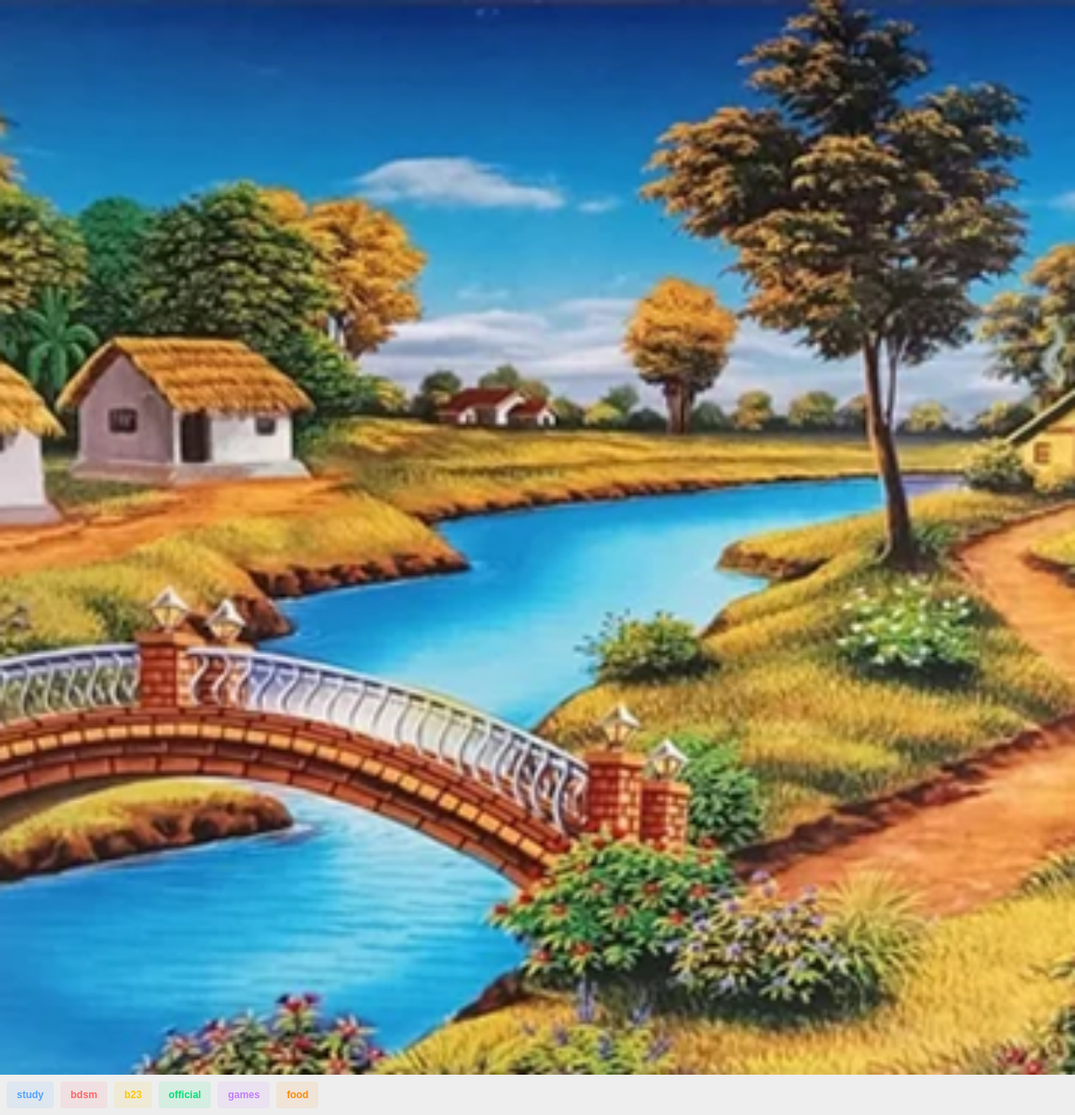
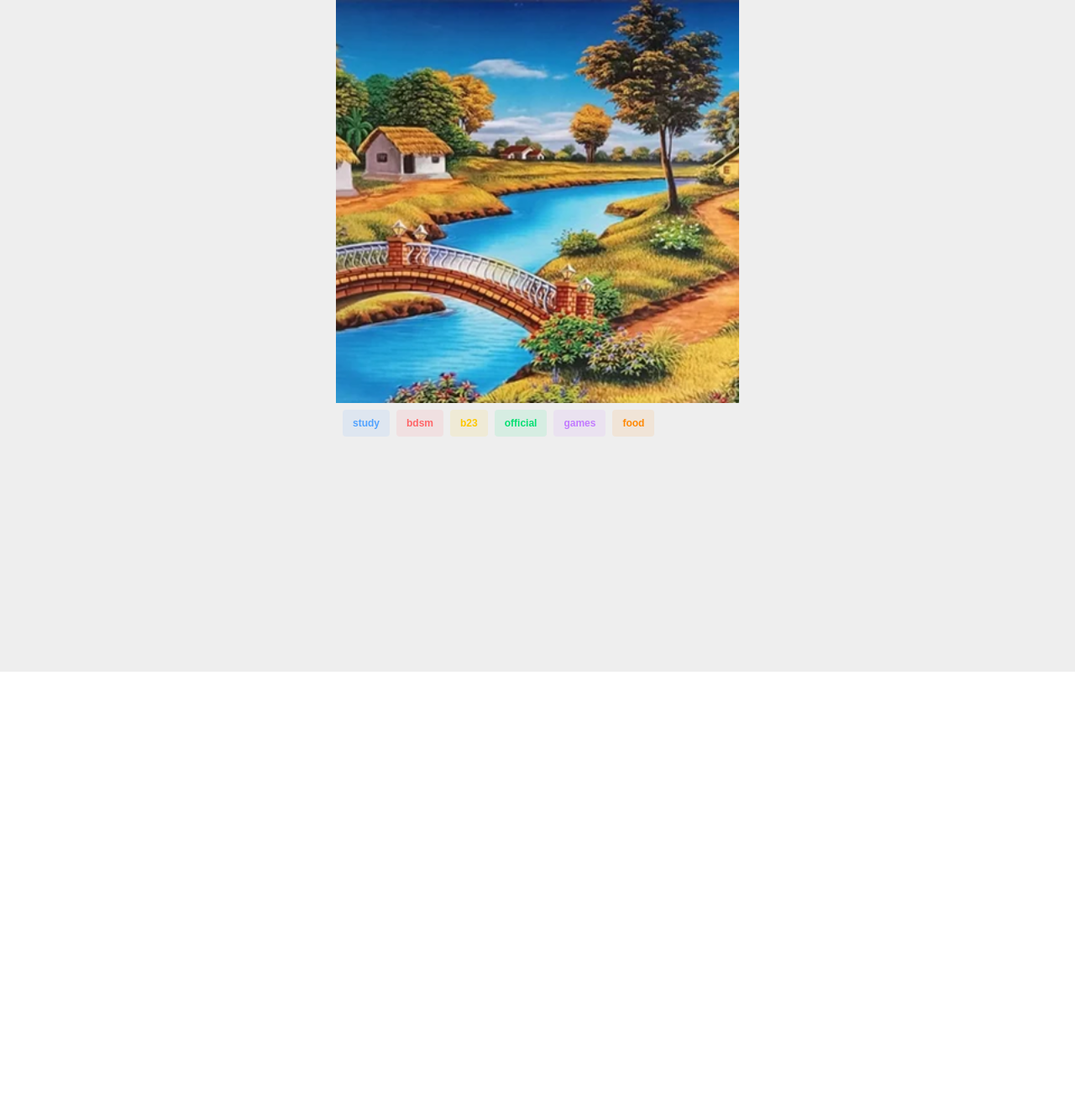
Before and after one commit to evops-sum25/evops-website, a Next.js app: page /events/1 in a window 1280 px wide. Shown: the whole page at 84% size. After the commit the page ends 800 px from the top, so only its background shows below. Built offline with nearby package versions, Linux system fonts and the light colour scheme.

Commit message:
fix type errors

```diff
--- a/src/app/events/[id]/page.tsx
+++ b/src/app/events/[id]/page.tsx
@@ -1,9 +1,9 @@
 import test from "@/../public/test.png";
-import Tag from "@/components/shared/Tag";
+import Tag, { type TagColor } from "@/components/shared/Tag";
 import Image from "next/image";
 
 export default function EventFeed() {
-  const tagData = [
+  const tagData: { name: string; color: TagColor }[] = [
     { name: "study", color: "blue" },
     { name: "bdsm", color: "red" },
     { name: "b23", color: "yellow" },
@@ -13,12 +13,14 @@ export default function EventFeed() {
   ];
 
   return (
-    <main className="flex w-full max-w-full flex-col">
-      <Image src={test} alt="event" className="w-full" />
-      <div className="flex flex-row flex-wrap gap-2 p-2">
-        {tagData.map(({ name, color }, i) => (
-          <Tag key={i} name={name} color={color} />
-        ))}
+    <main className="flex h-screen w-screen flex-col items-center">
+      <div className="w-120 max-w-full">
+        <Image src={test} alt="event" className="w-full" />
+        <div className="flex flex-row flex-wrap gap-2 p-2">
+          {tagData.map(({ name, color }, i) => (
+            <Tag key={i} name={name} color={color} />
+          ))}
+        </div>
       </div>
     </main>
   );
```
